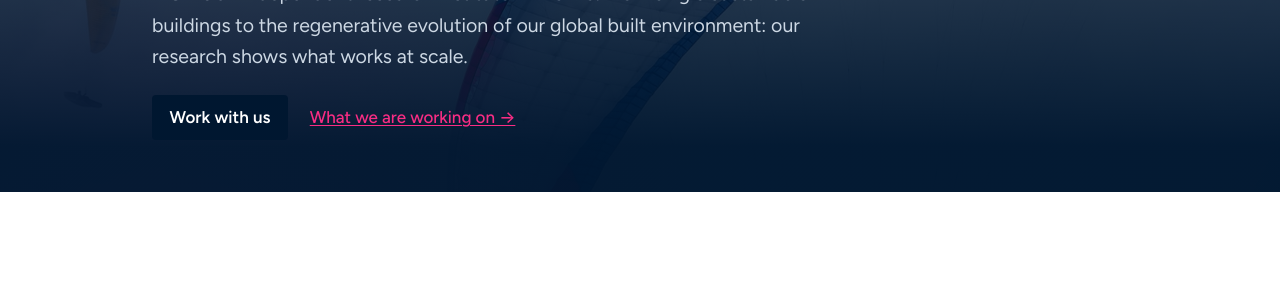
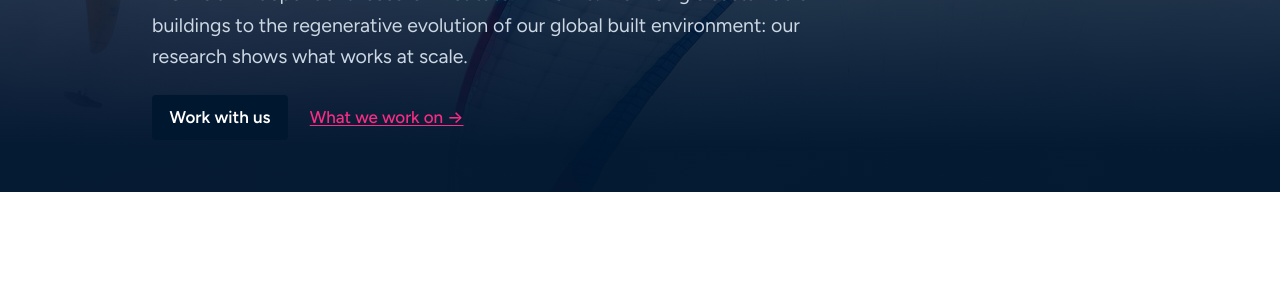
Before and after one commit to mroeck/riselabs.at, a Jekyll site: the page built from index.md, in a window 1280 px wide and 900 px high, scrolled down 308 px. Shown: the part 153-444 px from the top of the window. Built offline with Jekyll 4.4.1, drawn with Linux system fonts in a browser that asks for light colours; some web fonts are replaced.

Commit message:
Hero action reads "What we work on"
Shorter than "What we are working on" (Martin, 31 Oct). The band it
points at keeps its own heading, which is the longer form; the action
does not have to repeat it word for word.

It also stops the link wrapping. Measured with both labels: the old one
broke onto a second line at every width from 320 to 414px, the new one
only below 375px. The button and the link still sit on two rows on a
phone, which is how the row has always behaved.

Co-Authored-By: Claude Opus 5 <noreply@anthropic.com>
Claude-Session: https://claude.ai/code/session_013yvRdL5WvGEbo8a8kksApF

```diff
--- a/_includes/hero.html
+++ b/_includes/hero.html
@@ -51,7 +51,7 @@
     {%- endcomment -%}
     <p class="hero-cta">
       <a class="hero-btn" href="{{ '/#work-with-us' | relative_url }}">Work with us</a>
-      <a href="{{ '/#working-on' | relative_url }}">What we are working on →</a>
+      <a href="{{ '/#working-on' | relative_url }}">What we work on →</a>
     </p>
   </div>
 </section>
```
